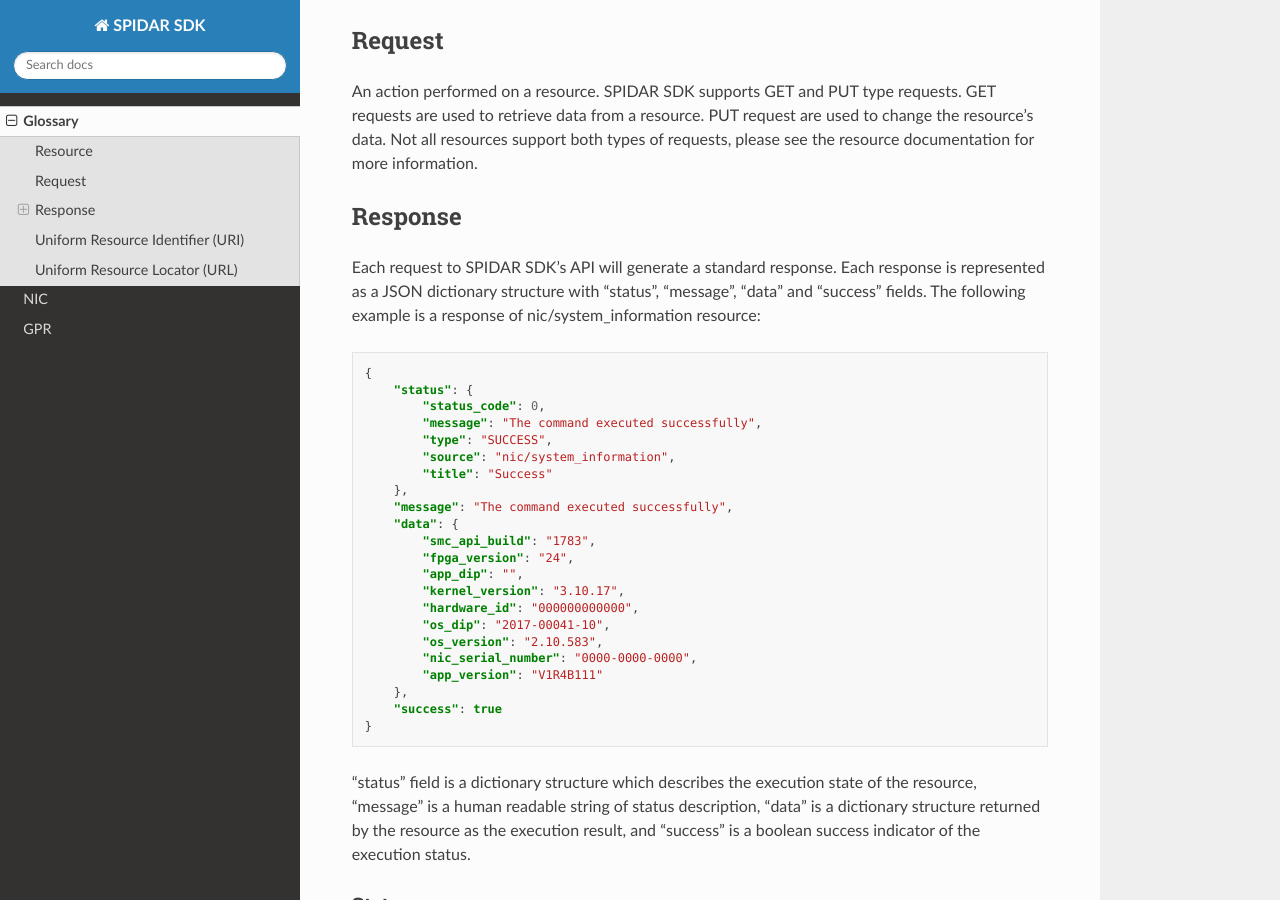
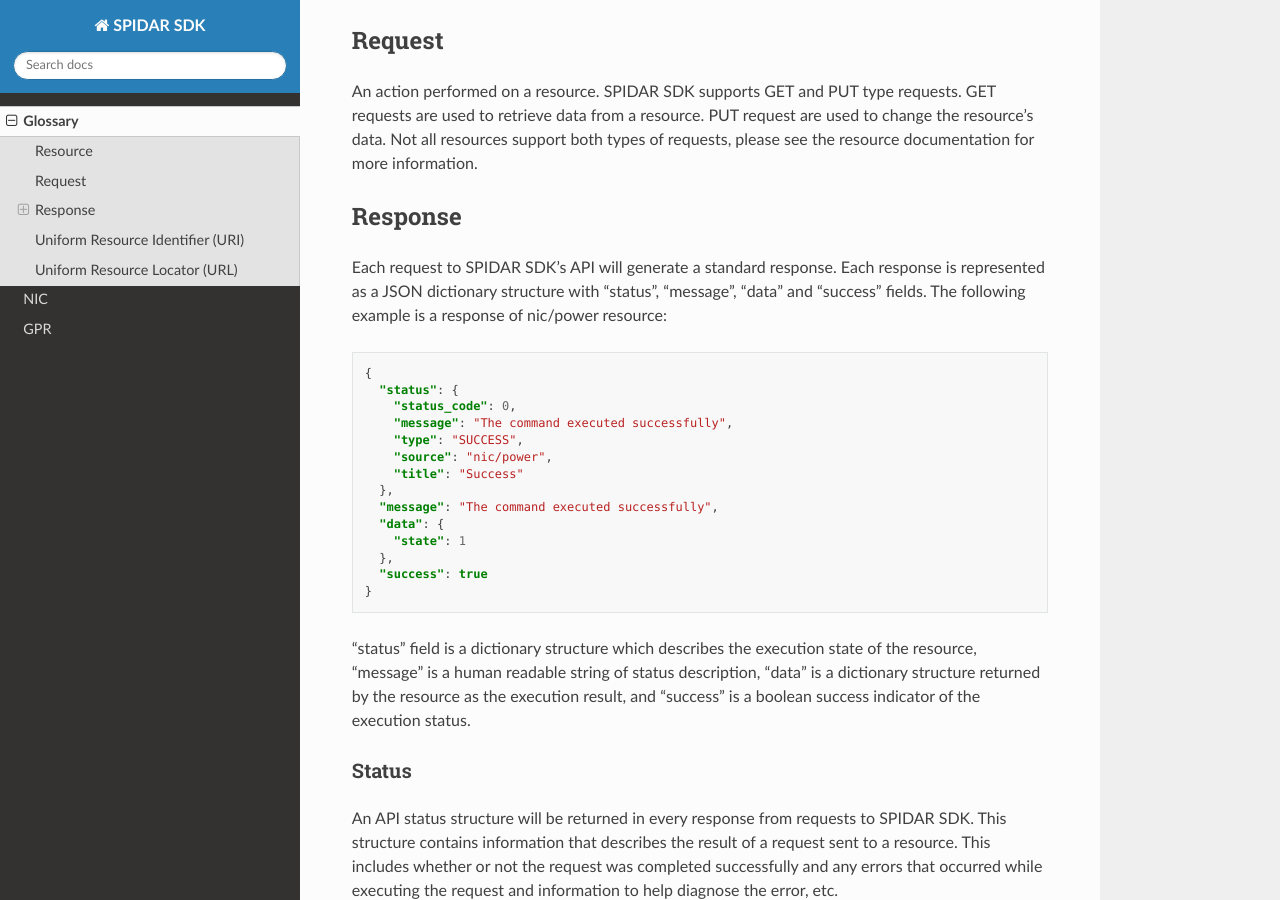
Before and after one commit to SensoftInc/spidar-sdk, a Sphinx documentation site: the page built from docs/glossary.rst, in a window 1280 px wide and 900 px high, scrolled down 312 px. Built offline with Sphinx 7.4.7 and the Read the Docs theme 2.0.0, drawn with Linux system fonts in a browser that asks for light colours.

Commit message:
SOFTW-500 Use the nic power response as an example in the glossary.

```diff
--- a/docs/glossary.rst
+++ b/docs/glossary.rst
@@ -22,31 +22,23 @@ Response
 
 Each request to SPIDAR SDK's API will generate a standard response. Each response is represented as a JSON dictionary
 structure with "status", "message", "data" and "success" fields. The following example is a response of
-nic/system_information resource:
+nic/power resource:
 
 .. code-block:: json
 
     {
-        "status": {
-            "status_code": 0,
-            "message": "The command executed successfully",
-            "type": "SUCCESS",
-            "source": "nic/system_information",
-            "title": "Success"
-        },
+      "status": {
+        "status_code": 0,
         "message": "The command executed successfully",
-        "data": {
-            "smc_api_build": "1783",
-            "fpga_version": "24",
-            "app_dip": "",
-            "kernel_version": "3.10.17",
-            "hardware_id": "000000000000",
-            "os_dip": "2017-00041-10",
-            "os_version": "2.10.583",
-            "nic_serial_number": "0000-0000-0000",
-            "app_version": "V1R4B111"
-        },
-        "success": true
+        "type": "SUCCESS",
+        "source": "nic/power",
+        "title": "Success"
+      },
+      "message": "The command executed successfully",
+      "data": {
+        "state": 1
+      },
+      "success": true
     }
 
 "status" field is a dictionary structure which describes the execution state of the resource, "message" is a human
```
